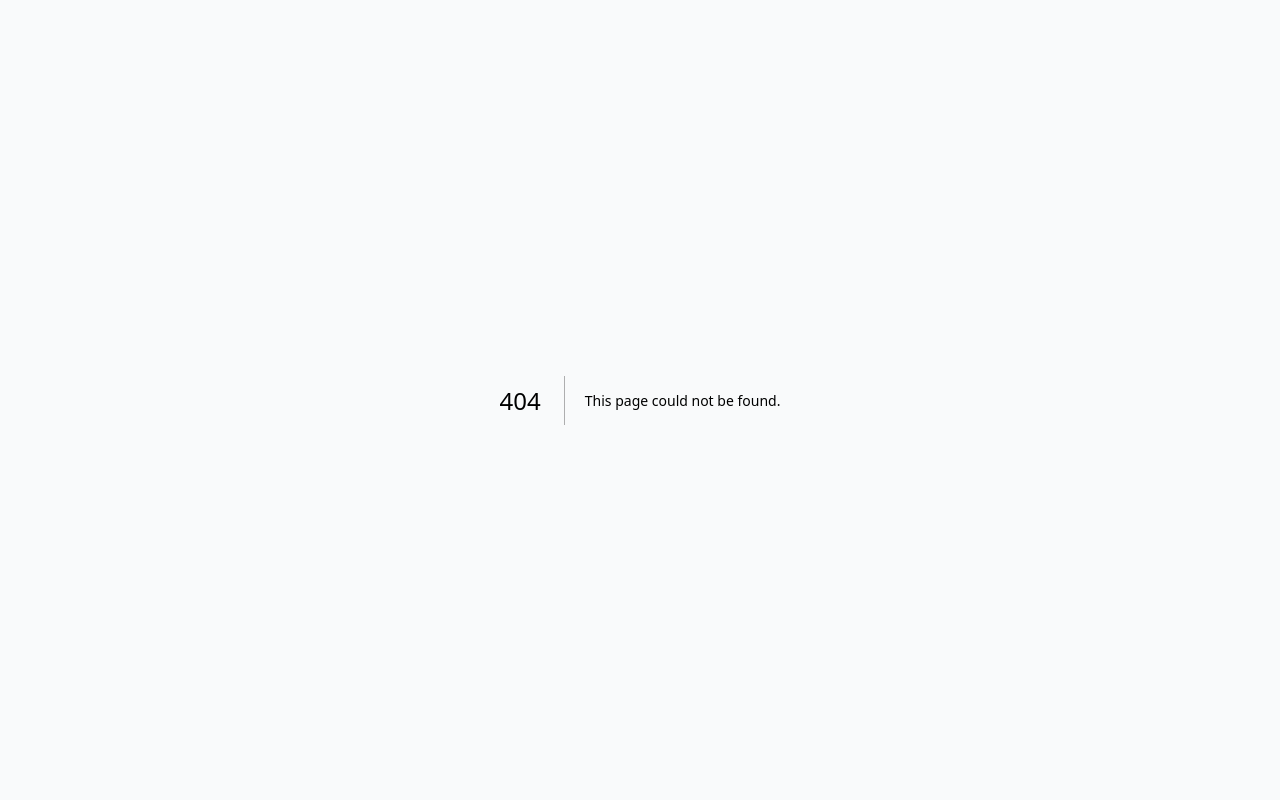
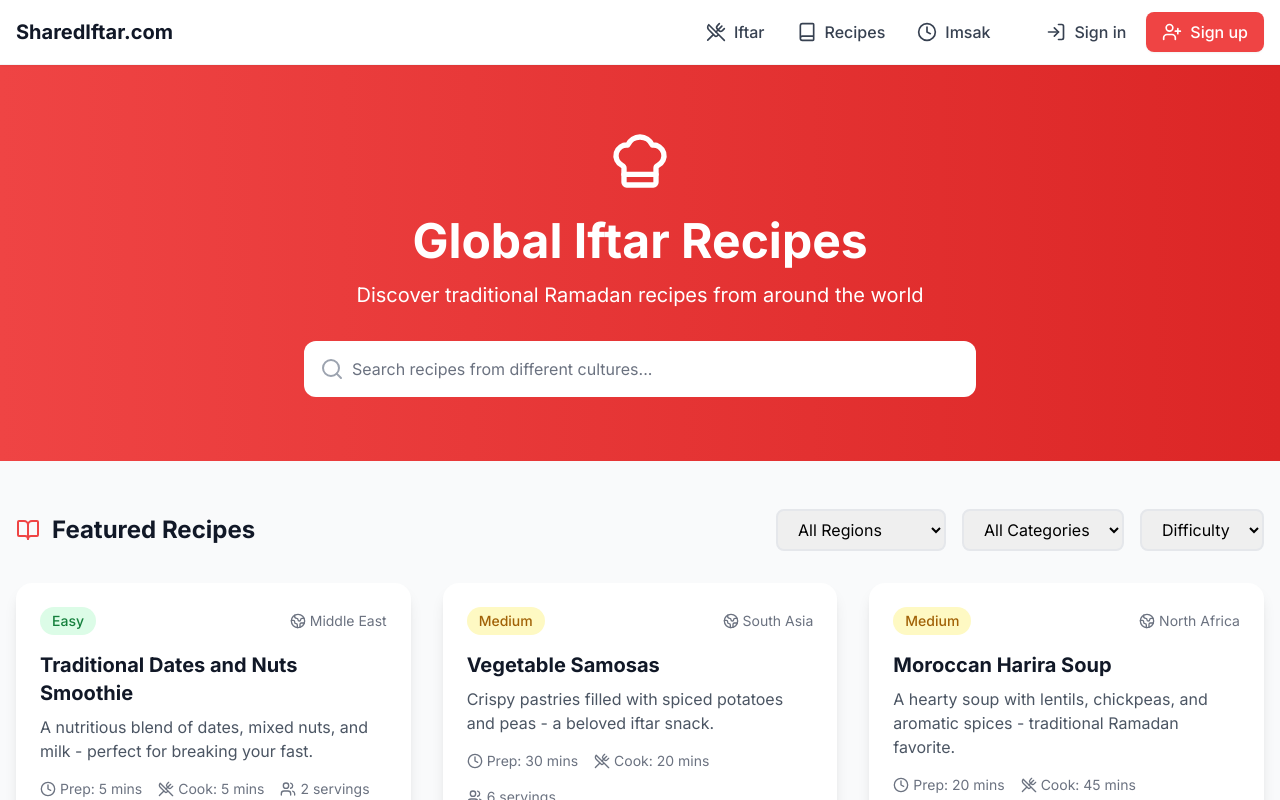
Before and after one commit to kolity/sharediftar.com, a Next.js app: page /recipes in a window 1280 px wide. Before the commit this address had no page. Shown: the top 800 px of the page. Built offline with nearby package versions, Linux system fonts and the light colour scheme.

Commit message:
recipes page added

```diff
--- a/src/app/imsak/page.tsx
+++ b/src/app/imsak/page.tsx
@@ -1,50 +1,170 @@
-import React from 'react';
+"use client";
+
+import React, { useState } from 'react';
 import Header from '@/components/Header';
 import Footer from '@/components/Footer';
-import { Clock, Sun, Sunrise, Sunset, Moon, Star } from 'lucide-react';
+import { Clock, Sun, Sunrise, Sunset, Moon, Star, MapPin, AlertTriangle } from 'lucide-react';
 
-const imsakTimes = [
-  { id: 1, prayer: 'Fajr', time: '4:45 AM', icon: Sun, color: 'bg-blue-50', description: 'Dawn Prayer' },
-  { id: 2, prayer: 'Sunrise', time: '6:15 AM', icon: Sunrise, color: 'bg-orange-50', description: 'Sunrise Time' },
-  { id: 3, prayer: 'Dhuhr', time: '12:10 PM', icon: Sun, color: 'bg-yellow-50', description: 'Noon Prayer' },
-  { id: 4, prayer: 'Asr', time: '3:30 PM', icon: Clock, color: 'bg-green-50', description: 'Afternoon Prayer' },
-  { id: 5, prayer: 'Maghrib', time: '6:05 PM', icon: Sunset, color: 'bg-purple-50', description: 'Sunset Prayer' },
-  { id: 6, prayer: 'Isha', time: '7:20 PM', icon: Moon, color: 'bg-indigo-50', description: 'Night Prayer' },
-];
+interface PrayerTimes {
+  Imsak: string;
+  Fajr: string;
+  Dhuhr: string;
+  Asr: string;
+  Maghrib: string;
+  Isha: string;
+}
+
+interface CityData {
+  name: string;
+  times: PrayerTimes;
+}
+
+interface CityPrayerTimes {
+  [key: string]: CityData;
+}
+
+const cityPrayerTimes: CityPrayerTimes = {
+  male: {
+    name: 'Malé',
+    times: {
+      Imsak: '4:45 AM',
+      Fajr: '4:55 AM',
+      Dhuhr: '12:10 PM',
+      Asr: '3:30 PM',
+      Maghrib: '6:20 PM',
+      Isha: '7:35 PM'
+    }
+  },
+  hulhumale: {
+    name: 'Hulhumalé',
+    times: {
+      Imsak: '4:44 AM',
+      Fajr: '4:54 AM',
+      Dhuhr: '12:10 PM',
+      Asr: '3:30 PM',
+      Maghrib: '6:20 PM',
+      Isha: '7:35 PM'
+    }
+  },
+  addu: {
+    name: 'Addu City',
+    times: {
+      Imsak: '4:50 AM',
+      Fajr: '5:00 AM',
+      Dhuhr: '12:15 PM',
+      Asr: '3:35 PM',
+      Maghrib: '6:25 PM',
+      Isha: '7:40 PM'
+    }
+  }
+};
+
+type CityKey = keyof typeof cityPrayerTimes;
+
+interface PrayerCardProps {
+  name: string;
+  time: string;
+  icon: React.ComponentType<{ className?: string }>;
+  color: string;
+  description: string;
+}
+
+const PrayerCard = ({ name, time, icon: Icon, color, description }: PrayerCardProps) => (
+  <div
+    className={`${color} rounded-2xl p-8 shadow-lg hover:shadow-xl transition-shadow`}
+    role="article"
+    aria-label={`${name} prayer time`}
+  >
+    <div className="flex items-center justify-between mb-4">
+      <div className="flex items-center gap-3">
+        <Icon className="w-10 h-10 text-gray-700" />
+        <h3 className="text-2xl font-bold text-gray-900">{name}</h3>
+      </div>
+    </div>
+    <p className="text-gray-600 text-lg mb-3">{description}</p>
+    <p className="text-4xl font-bold text-red-500">{time}</p>
+  </div>
+);
 
 const ImsakPage = () => {
+  const [selectedCity, setSelectedCity] = useState<CityKey>('male');
+
   return (
     <div className="min-h-screen flex flex-col">
       <Header />
 
       <main className="flex-grow bg-gray-50">
         <div className="max-w-7xl mx-auto px-4 py-12">
+          {/* City Selection and Warning */}
+          <div className="bg-amber-50 border border-amber-200 rounded-xl p-6 mb-12">
+            <div className="flex items-center gap-3 mb-4">
+              <AlertTriangle className="w-6 h-6 text-amber-500" />
+              <p className="text-amber-800 font-medium">
+                These times are approximate. Please confirm with your local mosque for accurate prayer times.
+              </p>
+            </div>
+            <div className="flex items-center gap-4">
+              <MapPin className="w-5 h-5 text-gray-600" />
+              <select
+                value={selectedCity}
+                onChange={(e) => setSelectedCity(e.target.value as CityKey)}
+                className="px-4 py-2 rounded-lg border-2 border-gray-200 focus:ring-2 focus:ring-red-500 focus:border-transparent"
+              >
+                {Object.entries(cityPrayerTimes).map(([key, city]) => (
+                  <option key={key} value={key}>{city.name}</option>
+                ))}
+              </select>
+            </div>
+          </div>
+
           <div className="text-center mb-12">
-            <h1 className="text-4xl font-bold text-gray-900 mb-4">Prayer Times in Malé</h1>
-            <p className="text-xl text-gray-600">Today&apos;s Prayer Schedule for Malé, Maldives</p>
+            <h1 className="text-4xl font-bold text-gray-900 mb-4">Prayer Times in {cityPrayerTimes[selectedCity].name}</h1>
+            <p className="text-xl text-gray-600">Today&apos;s Prayer Schedule</p>
           </div>
 
           <div className="grid grid-cols-1 md:grid-cols-2 lg:grid-cols-3 gap-8">
-            {imsakTimes.map((time) => {
-              const Icon = time.icon;
-              return (
-                <div
-                  key={time.id}
-                  className={`${time.color} rounded-2xl p-8 shadow-lg hover:shadow-xl transition-shadow`}
-                  role="article"
-                  aria-label={`${time.prayer} prayer time`}
-                >
-                  <div className="flex items-center justify-between mb-4">
-                    <div className="flex items-center gap-3">
-                      <Icon className="w-10 h-10 text-gray-700" />
-                      <h3 className="text-2xl font-bold text-gray-900">{time.prayer}</h3>
-                    </div>
-                  </div>
-                  <p className="text-gray-600 text-lg mb-3">{time.description}</p>
-                  <p className="text-4xl font-bold text-red-500">{time.time}</p>
-                </div>
-              );
-            })}
+            <PrayerCard
+              name="Imsak"
+              time={cityPrayerTimes[selectedCity].times.Imsak}
+              icon={Moon}
+              color="bg-indigo-50"
+              description="Start of Fast"
+            />
+            <PrayerCard
+              name="Fajr"
+              time={cityPrayerTimes[selectedCity].times.Fajr}
+              icon={Sun}
+              color="bg-blue-50"
+              description="Dawn Prayer"
+            />
+            <PrayerCard
+              name="Dhuhr"
+              time={cityPrayerTimes[selectedCity].times.Dhuhr}
+              icon={Sun}
+              color="bg-yellow-50"
+              description="Noon Prayer"
+            />
+            <PrayerCard
+              name="Asr"
+              time={cityPrayerTimes[selectedCity].times.Asr}
+              icon={Clock}
+              color="bg-green-50"
+              description="Afternoon Prayer"
+            />
+            <PrayerCard
+              name="Maghrib"
+              time={cityPrayerTimes[selectedCity].times.Maghrib}
+              icon={Sunset}
+              color="bg-purple-50"
+              description="Sunset Prayer"
+            />
+            <PrayerCard
+              name="Isha"
+              time={cityPrayerTimes[selectedCity].times.Isha}
+              icon={Moon}
+              color="bg-indigo-50"
+              description="Night Prayer"
+            />
           </div>
 
           <div className="mt-16 bg-white rounded-2xl p-8 shadow-lg">
@@ -54,31 +174,19 @@ const ImsakPage = () => {
             </div>
             <div className="grid grid-cols-1 md:grid-cols-2 gap-8">
               <div className="p-6 bg-blue-50 rounded-xl">
-                <h3 className="text-xl font-bold text-gray-900 mb-3">Prayer Time Calculation</h3>
+                <h3 className="text-xl font-bold text-gray-900 mb-3">Prayer Time Guidelines</h3>
                 <p className="text-lg text-gray-700">
-                  Times are calculated for Malé, Maldives. Your exact times may vary slightly based on your location.
+                  These times are calculated based on standard methods. For the most accurate times, please consult your local mosque or Islamic center.
                 </p>
               </div>
               <div className="p-6 bg-orange-50 rounded-xl">
-                <h3 className="text-xl font-bold text-gray-900 mb-3">Time Zone</h3>
+                <h3 className="text-xl font-bold text-gray-900 mb-3">During Ramadan</h3>
                 <p className="text-lg text-gray-700">
-                  All times shown are in Maldives Time (MVT). Please confirm with your local mosque.
+                  Imsak time is the recommended time to stop eating before Fajr. However, you may continue eating until the Fajr adhan.
                 </p>
               </div>
             </div>
           </div>
-
-          {/* <div className="mt-12 text-center">
-            <button
-              className="bg-red-500 hover:bg-red-600 text-white text-xl px-8 py-4 rounded-xl font-bold transition-colors shadow-lg"
-              aria-label="Set prayer time reminders"
-            >
-              <div className="flex items-center gap-3 justify-center">
-                <Clock className="w-6 h-6" />
-                <span>Set Prayer Reminders</span>
-              </div>
-            </button>
-          </div> */}
         </div>
       </main>
 
--- /dev/null
+++ b/src/app/recipes/page.tsx
@@ -0,0 +1,182 @@
+"use client";
+
+import React, { useState } from 'react';
+import Header from '@/components/Header';
+import Footer from '@/components/Footer';
+import { Search, ChefHat, Clock, Users, BookOpen, UtensilsCrossed, Heart, Globe2 } from 'lucide-react';
+
+interface Recipe {
+  id: string;
+  title: string;
+  description: string;
+  prepTime: string;
+  cookTime: string;
+  servings: number;
+  difficulty: 'Easy' | 'Medium' | 'Hard';
+  category: 'Main Course' | 'Appetizer' | 'Dessert' | 'Drink' | 'Snack';
+  region: string;
+  author: string;
+  likes: number;
+}
+
+const recipes: Recipe[] = [
+  {
+    id: '1',
+    title: 'Traditional Dates and Nuts Smoothie',
+    description: 'A nutritious blend of dates, mixed nuts, and milk - perfect for breaking your fast.',
+    prepTime: '5 mins',
+    cookTime: '5 mins',
+    servings: 2,
+    difficulty: 'Easy',
+    category: 'Drink',
+    region: 'Middle East',
+    author: 'Sarah Abdullah',
+    likes: 245
+  },
+  {
+    id: '2',
+    title: 'Vegetable Samosas',
+    description: 'Crispy pastries filled with spiced potatoes and peas - a beloved iftar snack.',
+    prepTime: '30 mins',
+    cookTime: '20 mins',
+    servings: 6,
+    difficulty: 'Medium',
+    category: 'Appetizer',
+    region: 'South Asia',
+    author: 'Priya Kumar',
+    likes: 189
+  },
+  {
+    id: '3',
+    title: 'Moroccan Harira Soup',
+    description: 'A hearty soup with lentils, chickpeas, and aromatic spices - traditional Ramadan favorite.',
+    prepTime: '20 mins',
+    cookTime: '45 mins',
+    servings: 8,
+    difficulty: 'Medium',
+    category: 'Main Course',
+    region: 'North Africa',
+    author: 'Fatima Zahra',
+    likes: 312
+  }
+];
+
+const RecipeCard = ({ recipe }: { recipe: Recipe }) => (
+  <div className="bg-white rounded-2xl p-6 shadow-lg hover:shadow-xl transition-shadow">
+    <div className="flex items-center justify-between mb-4">
+      <span className={`px-3 py-1 rounded-full text-sm font-medium
+        ${recipe.difficulty === 'Easy' ? 'bg-green-100 text-green-700' :
+          recipe.difficulty === 'Medium' ? 'bg-yellow-100 text-yellow-700' :
+          'bg-red-100 text-red-700'}`}>
+        {recipe.difficulty}
+      </span>
+      <span className="flex items-center gap-1 text-gray-500 text-sm">
+        <Globe2 className="w-4 h-4" />
+        {recipe.region}
+      </span>
+    </div>
+
+    <h3 className="text-xl font-bold text-gray-900 mb-2">{recipe.title}</h3>
+    <p className="text-gray-600 mb-4">{recipe.description}</p>
+
+    <div className="flex flex-wrap gap-4 text-gray-500 text-sm mb-4">
+      <div className="flex items-center gap-1">
+        <Clock className="w-4 h-4" />
+        <span>Prep: {recipe.prepTime}</span>
+      </div>
+      <div className="flex items-center gap-1">
+        <UtensilsCrossed className="w-4 h-4" />
+        <span>Cook: {recipe.cookTime}</span>
+      </div>
+      <div className="flex items-center gap-1">
+        <Users className="w-4 h-4" />
+        <span>{recipe.servings} servings</span>
+      </div>
+    </div>
+
+    <div className="flex items-center justify-between pt-4 border-t">
+      <span className="text-sm text-gray-600">By {recipe.author}</span>
+      <div className="flex items-center gap-1 text-red-500">
+        <Heart className="w-4 h-4" />
+        <span className="text-sm">{recipe.likes}</span>
+      </div>
+    </div>
+  </div>
+);
+
+const RecipesPage = () => {
+  const [searchQuery, setSearchQuery] = useState('');
+
+  return (
+    <div className="min-h-screen flex flex-col">
+      <Header />
+
+      <main className="flex-grow bg-gray-50">
+        {/* Hero Section */}
+        <div className="bg-gradient-to-r from-red-500 to-red-600 text-white py-16">
+          <div className="max-w-7xl mx-auto px-4 text-center">
+            <ChefHat className="w-16 h-16 mx-auto mb-6" />
+            <h1 className="text-4xl md:text-5xl font-bold mb-4">Global Iftar Recipes</h1>
+            <p className="text-xl max-w-2xl mx-auto mb-8">
+              Discover traditional Ramadan recipes from around the world
+            </p>
+            <div className="max-w-2xl mx-auto relative">
+              <Search className="absolute left-4 top-1/2 -translate-y-1/2 text-gray-400 w-6 h-6" />
+              <input
+                type="text"
+                placeholder="Search recipes from different cultures..."
+                value={searchQuery}
+                onChange={(e) => setSearchQuery(e.target.value)}
+                className="w-full pl-12 pr-4 py-4 rounded-xl text-gray-900 placeholder-gray-500 focus:outline-none focus:ring-2 focus:ring-white"
+              />
+            </div>
+          </div>
+        </div>
+
+        {/* Filters and Grid */}
+        <div className="max-w-7xl mx-auto px-4 py-12">
+          <div className="flex flex-wrap gap-4 items-center justify-between mb-8">
+            <div className="flex items-center gap-3">
+              <BookOpen className="w-6 h-6 text-red-500" />
+              <h2 className="text-2xl font-bold text-gray-900">Featured Recipes</h2>
+            </div>
+            <div className="flex gap-4">
+              <select className="px-4 py-2 rounded-lg border-2 border-gray-200 focus:ring-2 focus:ring-red-500 focus:border-transparent">
+                <option value="">All Regions</option>
+                <option value="middle-east">Middle East</option>
+                <option value="south-asia">South Asia</option>
+                <option value="north-africa">North Africa</option>
+                <option value="southeast-asia">Southeast Asia</option>
+                <option value="west-africa">West Africa</option>
+              </select>
+              <select className="px-4 py-2 rounded-lg border-2 border-gray-200 focus:ring-2 focus:ring-red-500 focus:border-transparent">
+                <option value="">All Categories</option>
+                <option value="main">Main Course</option>
+                <option value="appetizer">Appetizer</option>
+                <option value="dessert">Dessert</option>
+                <option value="drink">Drink</option>
+                <option value="snack">Snack</option>
+              </select>
+              <select className="px-4 py-2 rounded-lg border-2 border-gray-200 focus:ring-2 focus:ring-red-500 focus:border-transparent">
+                <option value="">Difficulty</option>
+                <option value="easy">Easy</option>
+                <option value="medium">Medium</option>
+                <option value="hard">Hard</option>
+              </select>
+            </div>
+          </div>
+
+          <div className="grid grid-cols-1 md:grid-cols-2 lg:grid-cols-3 gap-8">
+            {recipes.map(recipe => (
+              <RecipeCard key={recipe.id} recipe={recipe} />
+            ))}
+          </div>
+        </div>
+      </main>
+
+      <Footer />
+    </div>
+  );
+};
+
+export default RecipesPage;
```
